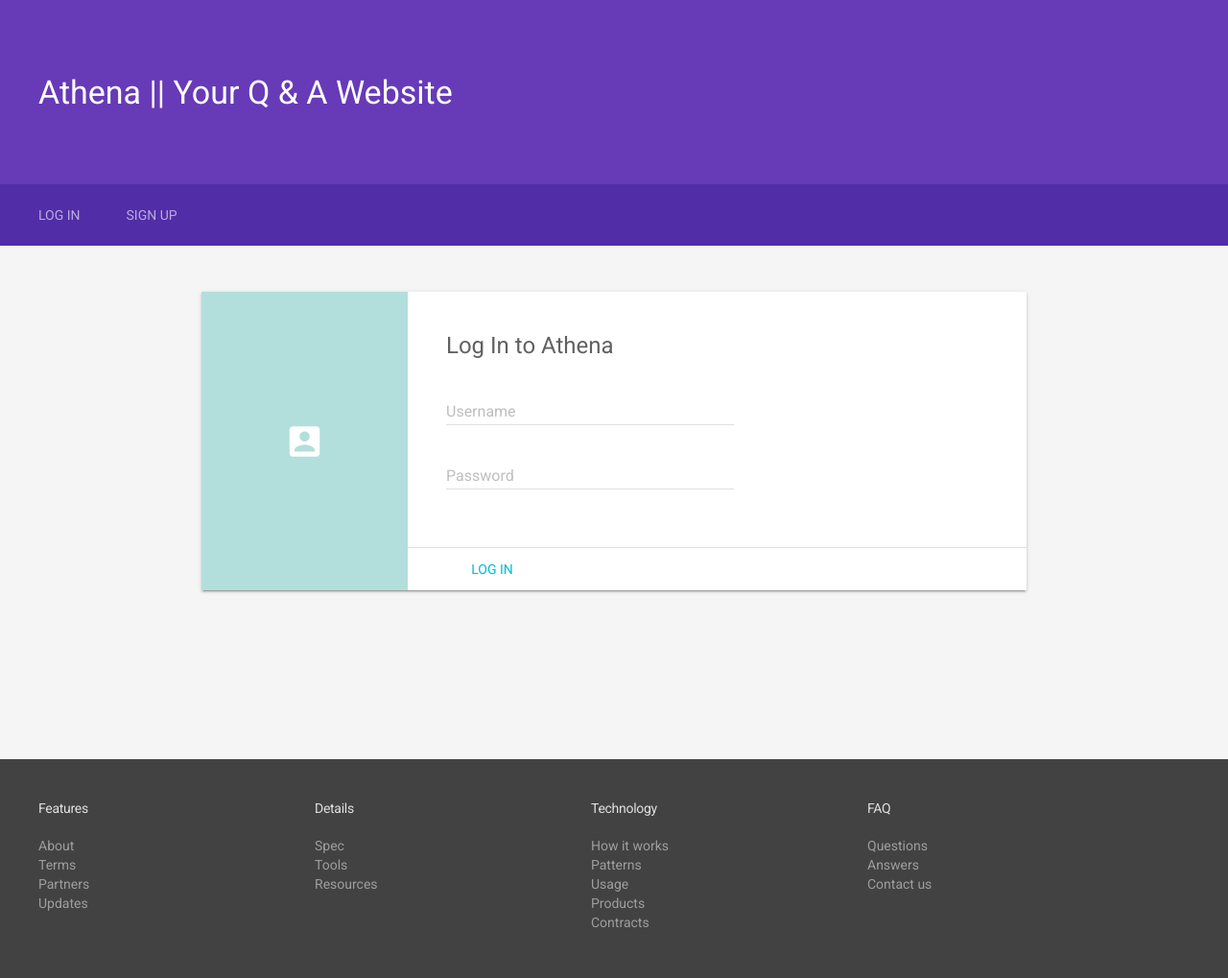
After one commit to rocka0/Athena, a Python web app: template athena/templates/athena/login.html in a window 1280 px wide. The commit adds this page. Shown: the whole page at 96% size. Run offline with Jinja, Linux system fonts and the light colour scheme; the template is opened without the code that fills it, so the values that code supplies are empty.

Commit message:
UI Changes, add login page

```diff
--- /dev/null
+++ b/athena/templates/athena/login.html
@@ -0,0 +1,29 @@
+{% extends "base.html" %}
+
+{% block content %}
+<section class="section--center mdl-grid mdl-grid--no-spacing mdl-shadow--2dp">
+    <header
+        class="section__play-btn mdl-cell mdl-cell--3-col-desktop mdl-cell--2-col-tablet mdl-cell--4-col-phone mdl-color--teal-100 mdl-color-text--white">
+        <i class="material-icons">account_box</i>
+    </header>
+    <div class="mdl-card mdl-cell mdl-cell--9-col-desktop mdl-cell--6-col-tablet mdl-cell--4-col-phone">
+        <form>
+            <div class="mdl-card__supporting-text">
+                <h4>Log In to Athena</h4>
+                <div class="mdl-textfield mdl-js-textfield mdl-textfield--floating-label">
+                    <input class="mdl-textfield__input" type="text" id="username">
+                    <label class="mdl-textfield__label" for="username">Username</label>
+                </div>
+                <div class="mdl-textfield mdl-js-textfield mdl-textfield--floating-label">
+                    <input class="mdl-textfield__input" type="text" id="password">
+                    <label class="mdl-textfield__label" for="password">Password</label>
+                </div>
+            </div>
+            <div class="mdl-card__actions">
+                <a href="#" class="mdl-button">Log In</a>
+            </div>
+        </form>
+    </div>
+</section>
+<section class="section--footer mdl-grid"> </section>
+{% endblock %}
--- a/athena/templates/base.html
+++ b/athena/templates/base.html
@@ -6,7 +6,9 @@
     <meta http-equiv="X-UA-Compatible" content="IE=edge">
     <meta name="description" content="A front-end template that helps you build fast, modern mobile web apps.">
     <meta name="viewport" content="width=device-width, initial-scale=1.0, minimum-scale=1.0">
-    {% block title %}<title>Athena</title>{% endblock %}
+    {% block title %}
+        <title>Athena</title>
+    {% endblock %}
 
     <link rel="stylesheet"
         href="https://fonts.googleapis.com/css?family=Roboto:regular,bold,italic,thin,light,bolditalic,black,medium&amp;lang=en">
@@ -268,38 +270,62 @@
             <div class="mdl-layout--large-screen-only mdl-layout__header-row">
             </div>
             <div class="mdl-layout--large-screen-only mdl-layout__header-row">
-                <h3>Athena: EZQnA</h3>
+                <h3>Athena || Your Q &amp; A Website</h3>
             </div>
             <div class="mdl-layout--large-screen-only mdl-layout__header-row">
             </div>
             <div class="mdl-layout__tab-bar mdl-js-ripple-effect mdl-color--primary-dark">
+                <!-- TODO: Add is-active class depending on which page it is -->
                 <a href="" class="mdl-layout__tab">Log In</a>
                 <a href="" class="mdl-layout__tab">Sign Up</a>
             </div>
         </header>
         <main class="mdl-layout__content">
             <div class="mdl-layout__tab-panel is-active" id="overview">
-                {% block content %}{% endblock %}
+                {% block content %}
+                {% endblock %}
             </div>
             <footer class="mdl-mega-footer">
                 <div class="mdl-mega-footer--middle-section">
                     <div class="mdl-mega-footer--drop-down-section">
                         <input class="mdl-mega-footer--heading-checkbox" type="checkbox" checked>
-                        <h1 class="mdl-mega-footer--heading">Contact Us</h1>
+                        <h1 class="mdl-mega-footer--heading">Features</h1>
                         <ul class="mdl-mega-footer--link-list">
-                            <li><a href="#">Email: athena@zeus.com</a></li>
-                            <li><a href="#">Phone No: 9999999999</a></li>
-                            <li><a href="#">Fax: +1-212-9876543</a></li>
+                            <li><a href="#">About</a></li>
+                            <li><a href="#">Terms</a></li>
+                            <li><a href="#">Partners</a></li>
+                            <li><a href="#">Updates</a></li>
                         </ul>
                     </div>
-                </div>
-                <div class="mdl-mega-footer--bottom-section">
-                    <div class="mdl-logo">
-                        Copyright © |
+                    <div class="mdl-mega-footer--drop-down-section">
+                        <input class="mdl-mega-footer--heading-checkbox" type="checkbox" checked>
+                        <h1 class="mdl-mega-footer--heading">Details</h1>
+                        <ul class="mdl-mega-footer--link-list">
+                            <li><a href="#">Spec</a></li>
+                            <li><a href="#">Tools</a></li>
+                            <li><a href="#">Resources</a></li>
+                        </ul>
                     </div>
-                    <ul class="mdl-mega-footer--link-list">
-                        <li><a href="#">2022 &nbsp; | &nbsp; Athena</a></li>
-                    </ul>
+                    <div class="mdl-mega-footer--drop-down-section">
+                        <input class="mdl-mega-footer--heading-checkbox" type="checkbox" checked>
+                        <h1 class="mdl-mega-footer--heading">Technology</h1>
+                        <ul class="mdl-mega-footer--link-list">
+                            <li><a href="#">How it works</a></li>
+                            <li><a href="#">Patterns</a></li>
+                            <li><a href="#">Usage</a></li>
+                            <li><a href="#">Products</a></li>
+                            <li><a href="#">Contracts</a></li>
+                        </ul>
+                    </div>
+                    <div class="mdl-mega-footer--drop-down-section">
+                        <input class="mdl-mega-footer--heading-checkbox" type="checkbox" checked>
+                        <h1 class="mdl-mega-footer--heading">FAQ</h1>
+                        <ul class="mdl-mega-footer--link-list">
+                            <li><a href="#">Questions</a></li>
+                            <li><a href="#">Answers</a></li>
+                            <li><a href="#">Contact us</a></li>
+                        </ul>
+                    </div>
                 </div>
             </footer>
         </main>
```
Also changed, not shown: athena/templates/athena/index.html (+6 -2 lines).
